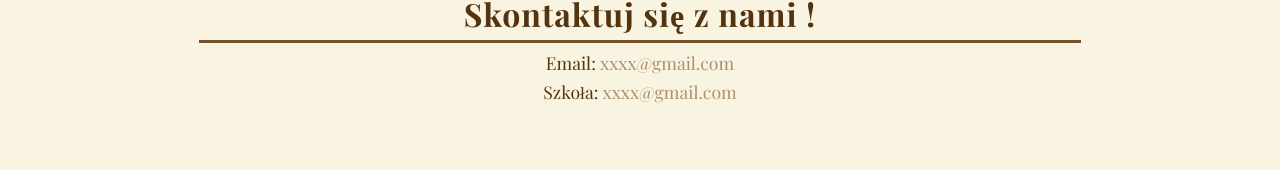
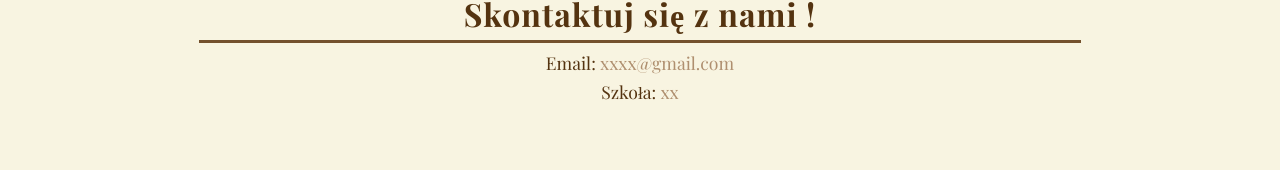
Before and after one commit to LaUra1l/Powstanie_Warszawskie, a plain HTML site: page html/contact.html in a window 1280 px wide. Shown: the part 1141-1311 px from the top of the page. Drawn offline with nearby package versions, Linux system fonts and the light colour scheme; a web font is replaced by a local one.

Commit message:
Update contact.html

```diff
--- a/html/contact.html
+++ b/html/contact.html
@@ -69,7 +69,7 @@
             <div class="hr"></div>
 
             <p>Email: <a href="mailto:xxxx@gmail.com">xxxx@gmail.com</a></p>
-            <p>Szkoła: <a href="http://zseil.edu.pl">xxxx@gmail.com</a></p>
+            <p>Szkoła: <a href="http://zseil.edu.pl">xx</a></p>
         </div>
 
 
```
